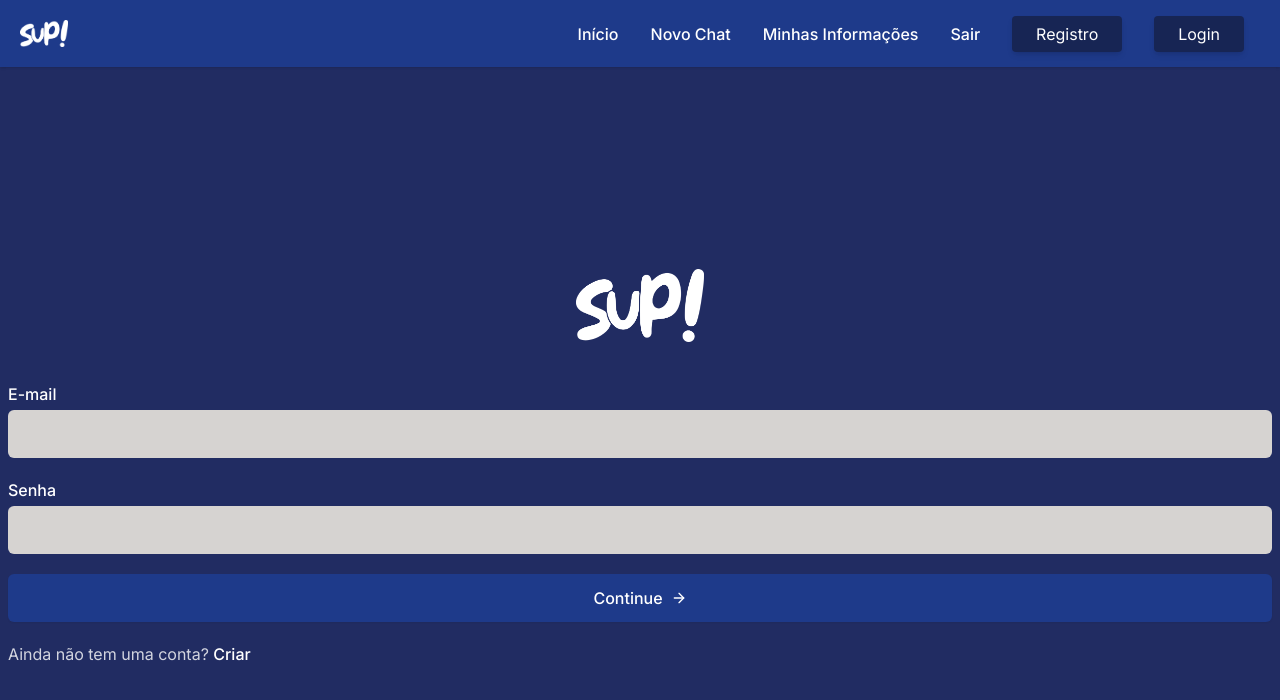
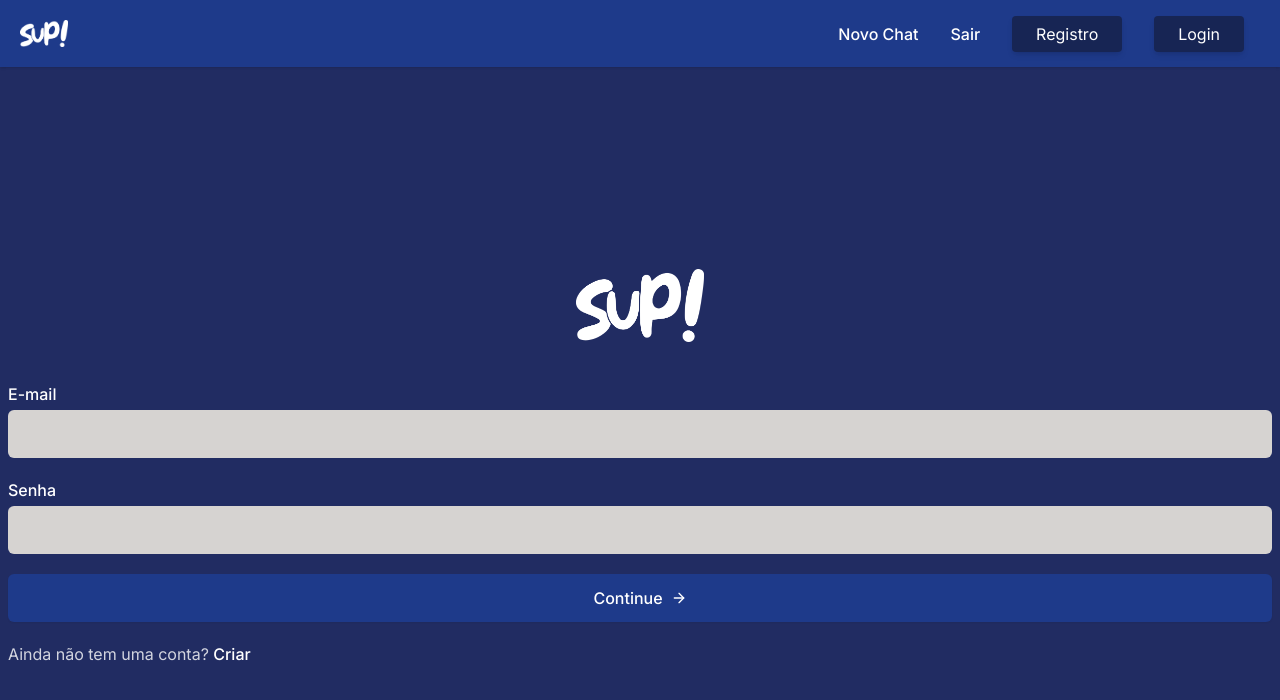
Before and after one commit to FelipeJD/sup-frontend, a Next.js app: page /login in a window 1280 px wide. Shown: the top 700 px of the page. Built offline with nearby package versions, Linux system fonts and the light colour scheme.

Commit message:
Atualizando Menu

```diff
--- a/src/app/layout.js
+++ b/src/app/layout.js
@@ -4,6 +4,10 @@ import { Inter } from "next/font/google";
 import Menu from "@/components/menu";
 
 const inter = Inter({ subsets: ["latin"] });
+
+export const metadata = {
+  title: 'SUP!',
+}
 
 export default function RootLayout({ children }) {
   return (
--- a/src/app/login/page.jsx
+++ b/src/app/login/page.jsx
@@ -14,11 +14,11 @@ const Login = () => {
         </div>
         <div className="flex flex-col">
           <label className="font-medium text-white mb-1">E-mail</label>
-          <Input className="w-full p-3 rounded-md bg-stone-300" />
+          <Input className="w-full p-3 outline-none rounded-md bg-stone-300" />
         </div>
         <div className="flex flex-col">
           <label className="font-medium text-white mb-1">Senha</label>
-          <Input className="w-full p-3 rounded-md bg-stone-300" />
+          <Input className="w-full p-3 outline-none rounded-md bg-stone-300" />
         </div>
         <Button className="flex items-center justify-center w-full bg-blue-900 p-3 text-white font-medium rounded-md shadow-sm">
           Continue
--- a/src/components/menu/index.jsx
+++ b/src/components/menu/index.jsx
@@ -2,13 +2,7 @@
 
 import React, { useState } from "react";
 import Link from "next/link";
-import {
-  FiMenu,
-  FiUser,
-  FiHome,
-  FiLogOut,
-  FiMessageCircle,
-} from "react-icons/fi";
+import { FiMenu, FiLogOut, FiPlus } from "react-icons/fi";
 
 const Menu = () => {
   const [menuOpen, setMenuOpen] = useState(false);
@@ -25,11 +19,6 @@ const Menu = () => {
         </Link>
 
         <span className="flex space-x-5 items-center text-3xl cursor-pointer mx-2 md:hidden">
-          <li className="list-none">
-            <Link href="/">
-              <FiMessageCircle className="text-white w-6" />
-            </Link>
-          </li>
           <FiMenu onClick={toggleMenu} className="text-white w-8" />
         </span>
       </div>
@@ -41,35 +30,13 @@ const Menu = () => {
       >
         <li className="my-6 md:my-0">
           <Link
-            href="/"
+            href="#"
             className={`flex items-center text-md font-medium text-white hover:text-white/70 duration-100 whitespace-nowrap ${
               menuOpen ? "" : "hidden md:flex"
             } ${menuOpen ? "mx-0" : "mx-4"}`}
           >
-            {menuOpen && <FiHome className="text-xl text-white mr-2" />}
-            Início
-          </Link>
-        </li>
-
-        {!menuOpen && (
-          <li className="my-6 md:my-0 hidden md:flex">
-            <Link
-              href="/"
-              className={`flex items-center text-md font-medium text-white hover:text-white/70 duration-100 whitespace-nowrap mx-4`}
-            >
-              Novo Chat
-            </Link>
-          </li>
-        )}
-        <li className="my-6 md:my-0">
-          <Link
-            href="/"
-            className={`flex items-center text-md font-medium text-white hover:text-white/70 duration-100 whitespace-nowrap ${
-              menuOpen ? "" : "hidden md:flex"
-            } ${menuOpen ? "mx-0" : "mx-4"}`}
-          >
-            {menuOpen && <FiUser className="text-xl text-white mr-2" />}
-            Minhas Informações
+            {menuOpen && <FiPlus className="text-xl text-white mr-2" />}
+            Novo Chat
           </Link>
         </li>
         <li className="my-6 md:my-0">
```
Also changed, not shown: src/api/api.js (added, +7 -0 lines).
